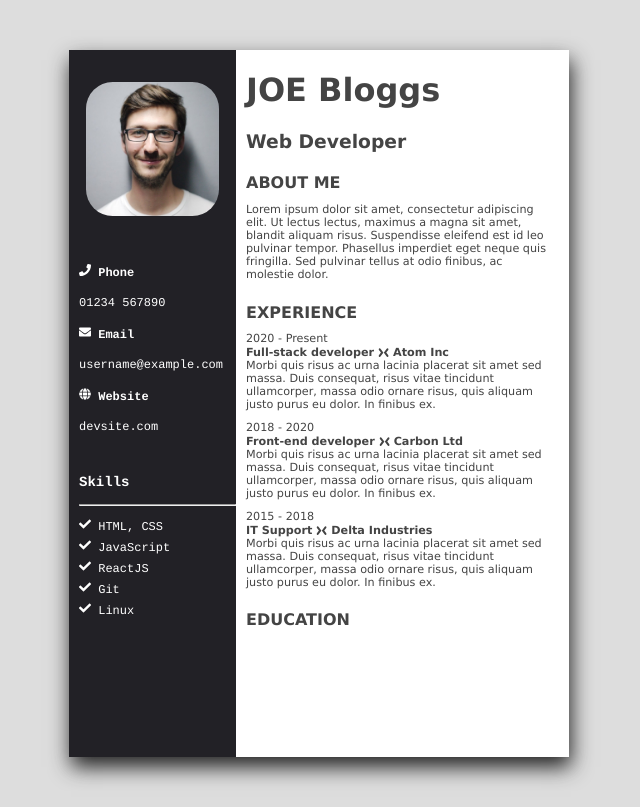
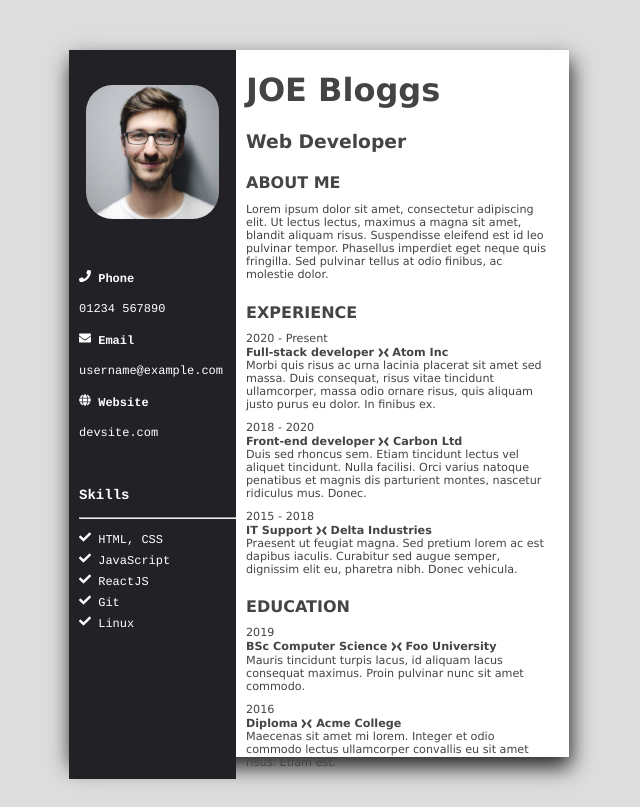
Before and after one commit to MichaelShawUK/cv-application, a React (Create React App) app: page / in a window 1280 px wide. Shown: the whole page, without its empty margins (321-961 px from the left). Built offline with nearby package versions, Linux system fonts and the light colour scheme.

Commit message:
Insert dummy text for education section

```diff
--- a/src/components/App.js
+++ b/src/components/App.js
@@ -22,7 +22,7 @@ const GlobalStyle = createGlobalStyle`
     margin: 5px 0;
   }
 
-  .previous-job {
+  .previous-job, .qualification {
     font-size: 0.7rem;
     margin: 10px 0;
   }
@@ -31,7 +31,7 @@ const GlobalStyle = createGlobalStyle`
     margin-bottom: 10px;
   }
 
-  .job-position, .company-name {
+  .job-position, .company-name, .achievement, .institute {
     display: inline;
     font-weight: bold;
   }
--- a/src/components/Education.js
+++ b/src/components/Education.js
@@ -1,10 +1,38 @@
 import { Component } from 'react';
+import { FaMixer } from "react-icons/fa";
+
+
+class Qualification extends Component {
+  render() {
+    return (
+      <div className='qualification'>
+        <div>{this.props.year}</div>
+        <div className="achievement">{this.props.achievement}</div>
+        <span> <FaMixer className="arrow"/> </span>
+        <div className="institute">{this.props.institute}</div>
+        <div>{this.props.description}</div>
+      </div>
+    )
+  }
+}
 
 class Education extends Component {
   render() {
     return (
       <>
         <h4>EDUCATION</h4>
+        <Qualification
+          year="2019"
+          achievement="BSc Computer Science"
+          institute="Foo University"
+          description="Mauris tincidunt turpis lacus, id aliquam lacus consequat maximus. Proin pulvinar nunc sit amet commodo."
+        />
+        <Qualification
+          year="2016"
+          achievement="Diploma"
+          institute="Acme College"
+          description="Maecenas sit amet mi lorem. Integer et odio commodo lectus ullamcorper convallis eu sit amet risus. Etiam est."
+        />
       </>
     )
   }
--- a/src/components/Experience.js
+++ b/src/components/Experience.js
@@ -8,9 +8,9 @@ class PreviousJob extends Component {
         <div className="years-worked">
           {this.props.yearStart} - {this.props.yearEnd}
         </div>
-        <div className="job-position">{this.props.jobPosition} </div>
-        <FaMixer className="arrow"/>
-        <div className="company-name"> {this.props.companyName}</div>
+        <div className="job-position">{this.props.jobPosition}</div>
+        <span> <FaMixer className="arrow"/> </span>
+        <div className="company-name">{this.props.companyName}</div>
         <div className="job-description">{this.props.jobDescription}</div>
       </div>
     );
@@ -34,14 +34,14 @@ class Experience extends Component {
           yearEnd="2020"
           jobPosition="Front-end developer"
           companyName="Carbon Ltd"
-          jobDescription="Morbi quis risus ac urna lacinia placerat sit amet sed massa. Duis consequat, risus vitae tincidunt ullamcorper, massa odio ornare risus, quis aliquam justo purus eu dolor. In finibus ex."
+          jobDescription="Duis sed rhoncus sem. Etiam tincidunt lectus vel aliquet tincidunt. Nulla facilisi. Orci varius natoque penatibus et magnis dis parturient montes, nascetur ridiculus mus. Donec."
         />
         <PreviousJob
           yearStart="2015"
           yearEnd="2018"
           jobPosition="IT Support"
           companyName="Delta Industries"
-          jobDescription="Morbi quis risus ac urna lacinia placerat sit amet sed massa. Duis consequat, risus vitae tincidunt ullamcorper, massa odio ornare risus, quis aliquam justo purus eu dolor. In finibus ex."
+          jobDescription="Praesent ut feugiat magna. Sed pretium lorem ac est dapibus iaculis. Curabitur sed augue semper, dignissim elit eu, pharetra nibh. Donec vehicula."
         />
       </>
     );
```
